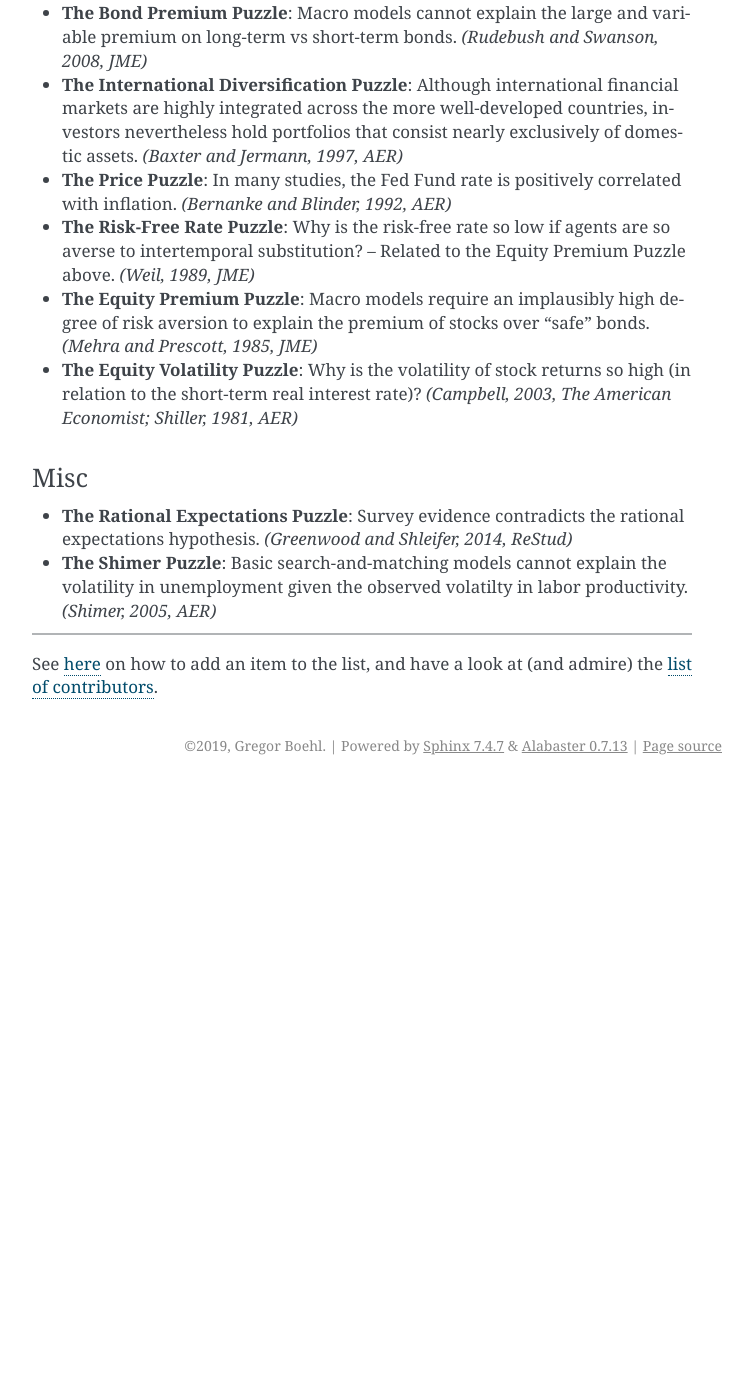
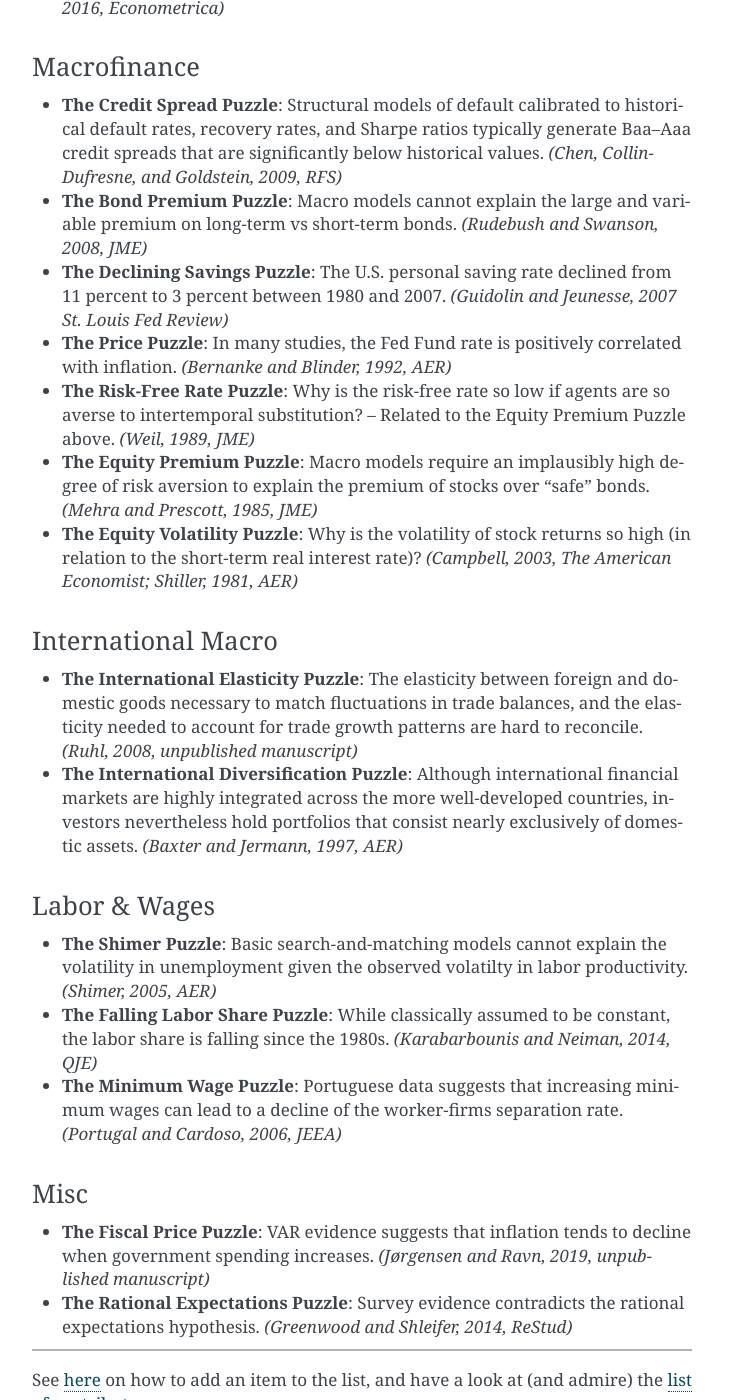
Before and after one commit to gboehl/macro_puzzles, a Sphinx documentation site: the page built from docs/readme.rst, in a window 1280 px wide and 1400 px high, scrolled down 1584 px. Shown: the whole window, without its empty margins (388-1140 px from the left). Built offline with Sphinx 7.4.7, drawn with Linux system fonts in a browser that asks for light colours; pages that are not in the unit, such as notebooks, are missing from menus; before the commit the page ends 2369 px from its top, so only the background shows below that; some of the changed text lies outside the part shown.

Commit message:
add three new puzzles

```diff
--- a/README.rst
+++ b/README.rst
@@ -1,5 +1,5 @@
 
-macro_puzzles
+Macro Puzzles
 =============
 
 A collection of **"puzzles"** in macroeconomics
@@ -9,12 +9,27 @@ This repository collects puzzling evidence and open questions in macroeconomic r
 
 Definition of a **puzzle** in this context:
 
-..
+::
 
-   A puzzle is a contradiction between theoretical conjectures and empirical evidence
+   A puzzle is a contradiction between theoretical conjectures
+   and empirical evidence
 
 
 You are much invited to add puzzles. This list is thought to be constructive and *not* intended to be a one-sided critique on macroeconomics/DSGE models/rational Expectations/parapsychic mind control as a whole. Please be neutral and concise. The `issues <https://github.com/gboehl/pynare/issues>`_ can be used for discussion. To **contribute**\ , `just edit <https://github.com/gboehl/macro_puzzles/blob/master/how-to-contribute.md>`_ this file on GitHub or `shoot me an email <http://gregorboehl.com/#cta>`_.
+
+
+Outline
+^^^^^^^
+
+- `Monetary Economics`_
+- `Economics of Inequality`_
+- `Macrofinance`_
+- `International Macro`_
+- `Labor & Wages`_
+- `Misc`_
+
+----
+
 
 A non-exhaustive list
 ---------------------
@@ -22,40 +37,54 @@ A non-exhaustive list
 Monetary Economics
 ^^^^^^^^^^^^^^^^^^
 
-
 * **The Natural Rate Puzzle**\ : The natural rate of interest seems to be steadily declining for at least the last two decades. *(Laubach and Williams, 2016, Business Economics)*
 * **The Forward Guidance Puzzle**\ : An expected monetary policy shock in the far future has the same impact as the same shock in the current period. *(Del Negro, Giannoni and Patterson, 2015, FED NY Working Paper)*
-* **The Flat Phillips Curve Puzzle**\ : Estimates of the coefficient of the NK-PC and regression coefficients of inflation on unemployment are very close to zero. *(e.g. Ball and Mazumder, 2011, NBER Working Paper)*
+* **The Flat Phillips Curve Puzzle**\ : Estimates of the coefficient of the NK-PC and regression coefficients of inflation on unemployment are very close to zero (equivalent to the missing deflation/inflation puzzle). *(e.g. Ball and Mazumder, 2011, NBER Working Paper)*
 * **The Monetary Transmission Puzzle**\ : Intertemporal substitution is a too simplistic view on the monetary transmission mechanism. *(e.g. Jappelli and Pistaferri, 2010, Annual Review of Economics)*
 * **The Inflation Persistence Puzzle**\ : Staggered nominal contracts generate price persistence, but fail to account for inflation persistence. *(Fuhrer and Moore, QJE, 1995)*
 * **The Liquidity Puzzle**\ : The  failure of identified monetary policy disturbances to create negative short-run correlations between nominal interest rates and the money stock. *(Mishkin, JoF, 1981)*
 
-Inequality
-^^^^^^^^^^
 
+Economics of Inequality
+^^^^^^^^^^^^^^^^^^^^^^^
 
 * **The Rising Markup Puzzle**\ : Markups on marginal costs and hence the profit share is increasing. *(e.g. Hall, 2018 NBER Working Paper)*
 * **The Fast-Transition Puzzle**\ : Current models do not do well in explaining the rapid rise in wealth concentration since the 1980s. *(Gabaix, Lions and Moll, 2016, Econometrica)*
-* **The Falling Labor Share Puzzle**\ : While classically assumed to be constant, the labor share is falling since the 1980s. *(Karabarbounis and Neiman, 2014, QJE)*
+
 
 Macrofinance
 ^^^^^^^^^^^^
 
-
 * **The Credit Spread Puzzle**\ : Structural models of default calibrated to historical default rates, recovery rates, and Sharpe ratios  typically generate Baa–Aaa credit spreads that are significantly below historical values. *(Chen, Collin-Dufresne, and Goldstein, 2009, RFS)*
 * **The Bond Premium Puzzle**\ : Macro models cannot explain the large and variable premium on long-term vs short-term bonds. *(Rudebush and Swanson, 2008, JME)*
-* **The International Diversification Puzzle**\ : Although international financial markets are highly integrated across the more well-developed countries, investors nevertheless hold portfolios that consist nearly exclusively of domestic assets. *(Baxter and Jermann, 1997, AER)*
+* **The Declining Savings Puzzle**\ : The U.S. personal saving rate declined from 11 percent to 3 percent between 1980 and 2007. *(Guidolin and Jeunesse, 2007 St. Louis Fed Review)*
 * **The Price Puzzle**\ : In many studies, the Fed Fund rate is positively correlated with inflation. *(Bernanke and Blinder, 1992, AER)*
 * **The Risk-Free Rate Puzzle**\ : Why is the risk-free rate so low if agents are so averse to intertemporal substitution? -- Related to the Equity Premium Puzzle above. *(Weil, 1989, JME)*
 * **The Equity Premium Puzzle**\ : Macro models require an implausibly high degree of risk aversion to explain the premium of stocks over "safe" bonds. *(Mehra and Prescott, 1985, JME)*
 * **The Equity Volatility Puzzle**\ : Why is the volatility of stock returns so high (in relation to the short-term real interest rate)? *(Campbell, 2003, The American Economist; Shiller, 1981, AER)*
 
+
+International Macro
+^^^^^^^^^^^^^^^^^^^
+
+* **The International Elasticity Puzzle**\ : The elasticity between foreign and domestic goods necessary to match fluctuations in trade balances, and the elasticity needed to account for trade growth patterns are hard to reconcile. *(Ruhl, 2008, unpublished manuscript)*
+* **The International Diversification Puzzle**\ : Although international financial markets are highly integrated across the more well-developed countries, investors nevertheless hold portfolios that consist nearly exclusively of domestic assets. *(Baxter and Jermann, 1997, AER)*
+
+
+Labor & Wages
+^^^^^^^^^^^^^
+
+* **The Shimer Puzzle**\ : Basic search-and-matching models cannot explain the volatility in unemployment given the observed volatilty in labor productivity. *(Shimer, 2005, AER)*
+* **The Falling Labor Share Puzzle**\ : While classically assumed to be constant, the labor share is falling since the 1980s. *(Karabarbounis and Neiman, 2014, QJE)*
+* **The Minimum Wage Puzzle**\ : Portuguese data suggests that increasing minimum wages can lead to a decline of the worker-firms separation rate. *(Portugal and Cardoso, 2006, JEEA)*
+
+
 Misc
 ^^^^
 
+* **The Fiscal Price Puzzle**\ : VAR evidence suggests that inflation tends to decline when government spending increases. *(Jørgensen and Ravn, 2019, unpublished manuscript)*
+* **The Rational Expectations Puzzle**\ : Survey evidence contradicts the rational expectations hypothesis. *(Greenwood and Shleifer, 2014, ReStud)*
 
-* **The Rational Expectations Puzzle**\ : Survey evidence contradicts the rational expectations hypothesis. *(Greenwood and Shleifer, 2014, ReStud)*
-* **The Shimer Puzzle**\ : Basic search-and-matching models cannot explain the volatility in unemployment given the observed volatilty in labor productivity. *(Shimer, 2005, AER)*
 
 ----
 
--- a/docs/conf.py
+++ b/docs/conf.py
@@ -62,5 +62,10 @@ html_theme_options = {
     'github_button': True,
     'github_repo': 'macro_puzzles',
     'github_user': 'gboehl',
-    'sidebar_collapse': False,
+    # 'sidebar_collapse': False,
+    # 'collapse_navigation': True,
+    # 'sticky_navigation': True,
+    # 'navigation_depth': -1,
+    # 'includehidden': True,
+    # 'titles_only': False,
 }
--- a/docs/index.rst
+++ b/docs/index.rst
@@ -6,6 +6,8 @@
 .. include:: ../README.rst
 
 .. toctree::
-   :maxdepth: 4
+   :maxdepth: -1
 
    readme
+   htc
+   contributors
```
Also changed, not shown: contributors.md (deleted, +0 -6 lines), how-to-contribute.md (deleted, +0 -21 lines).
